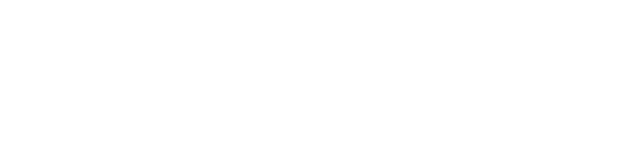
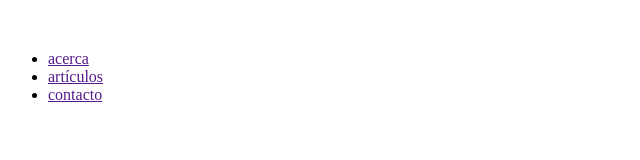
Before and after one commit to agustinpfs/CIT1, a plain HTML site: page index.html in a window 1280 px wide. Shown: the whole page, without its empty margins (0-640 px from the left). Drawn offline with Linux system fonts and the light colour scheme.

Commit message:
Se agrega en el header estructura para la imagen y la navegación

```diff
--- a/index.html
+++ b/index.html
@@ -5,7 +5,18 @@
     <title>Mi website</title>
 </head>
 <body>
-    <header></header>
+    <header>
+        <figure>
+            <img src="" alt="">
+        </figure>
+        <nav>
+            <ul>
+                <li><a href="">acerca</a></li>
+                <li><a href="">artículos</a></li>
+                <li><a href="">contacto</a></li>
+            </ul>
+        </nav>
+    </header>
     <main></main>
     <aside></aside>
     <footer></footer>
```
